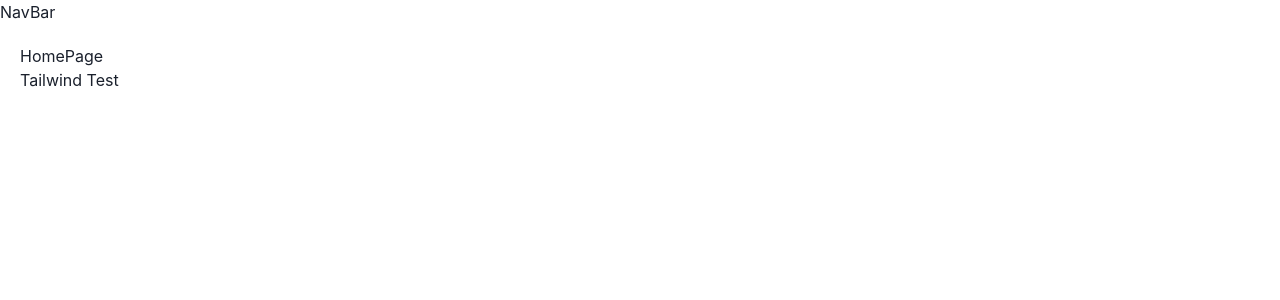
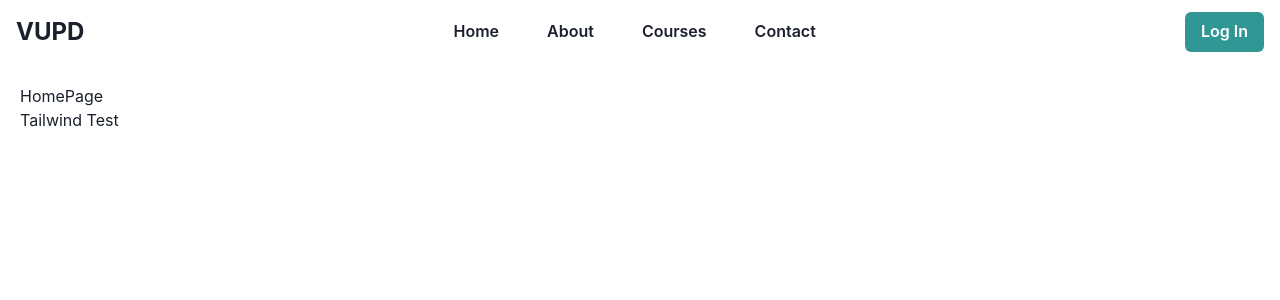
Before and after one commit to AiridasZal/VUPD, a React (Vite) app in the folder VUPD/: page / in a window 1280 px wide. Shown: the top 300 px of the page. Built offline with nearby package versions, Linux system fonts and the light colour scheme.

Commit message:
Implement NavBar

```diff
--- a/VUPD/package.json
+++ b/VUPD/package.json
@@ -10,6 +10,7 @@
     "preview": "vite preview"
   },
   "dependencies": {
+    "@chakra-ui/icons": "^2.1.1",
     "@chakra-ui/react": "^2.8.2",
     "@emotion/react": "^11.11.1",
     "@emotion/styled": "^11.11.0",
--- a/VUPD/src/components/NavBar.tsx
+++ b/VUPD/src/components/NavBar.tsx
@@ -1,5 +1,110 @@
+import { Link } from "react-router-dom";
+import {
+  Box,
+  Flex,
+  Text,
+  IconButton,
+  Stack,
+  useDisclosure,
+  useColorModeValue,
+  Drawer,
+  DrawerOverlay,
+  DrawerContent,
+  DrawerHeader,
+  DrawerBody,
+  Button,
+  VStack,
+} from "@chakra-ui/react";
+import { HamburgerIcon, CloseIcon } from "@chakra-ui/icons";
+
 const NavBar = () => {
-  return <div>NavBar</div>;
+  const { isOpen, onClose, onOpen } = useDisclosure();
+
+  return (
+    <Box bg={useColorModeValue("white", "gray.900")} px={4}>
+      <Flex h={16} alignItems={"center"} justifyContent={"space-between"}>
+        {/* Mobile menu button */}
+        <IconButton
+          size={"md"}
+          icon={isOpen ? <CloseIcon /> : <HamburgerIcon />}
+          aria-label={"Open Menu"}
+          display={{ md: "none" }}
+          onClick={isOpen ? onClose : onOpen}
+        />
+
+        {/* Logo or Brand */}
+        <Link to="/">
+          <Text
+            fontSize="2xl"
+            fontWeight="bold"
+            color={useColorModeValue("gray.800", "white")}
+          >
+            VUPD
+          </Text>
+        </Link>
+
+        {/* Centered Desktop Links */}
+        <Flex
+          justifyContent={{ base: "none", md: "center" }}
+          flex={1}
+          display={{ base: "none", md: "flex" }}
+        >
+          <Stack direction={"row"} spacing={4}>
+            <Button as={Link} to="/" variant="ghost">
+              Home
+            </Button>
+            <Button as={Link} to="/about" variant="ghost">
+              About
+            </Button>
+            <Button as={Link} to="/courses" variant="ghost">
+              Courses
+            </Button>
+            <Button as={Link} to="/contact" variant="ghost">
+              Contact
+            </Button>
+          </Stack>
+        </Flex>
+
+        {/* CTA Button */}
+        <Flex display={{ base: "none", md: "flex" }} alignItems={"center"}>
+          <Button as={Link} to="/login" variant="solid" colorScheme="teal">
+            Log In
+          </Button>
+        </Flex>
+      </Flex>
+
+      {/* Mobile Drawer */}
+      <Drawer isOpen={isOpen} placement="right" onClose={onClose} size="xs">
+        <DrawerOverlay />
+        <DrawerContent>
+          <DrawerHeader borderBottomWidth="1px">Navigation</DrawerHeader>
+          <DrawerBody>
+            <Stack as="nav" spacing={4} justifyContent="space-between" h="full">
+              {/* Navigation Links */}
+              <VStack spacing={4}>
+                <Button as={Link} to="/" w="full" variant="ghost">
+                  Home
+                </Button>
+                <Button as={Link} to="/about" w="full" variant="ghost">
+                  About
+                </Button>
+                <Button as={Link} to="/courses" w="full" variant="ghost">
+                  Courses
+                </Button>
+                <Button as={Link} to="/contact" w="full" variant="ghost">
+                  Contact
+                </Button>
+              </VStack>
+              {/* Log In CTA */}
+              <Button as={Link} to="/login" colorScheme="teal" w="full">
+                Log In
+              </Button>
+            </Stack>
+          </DrawerBody>
+        </DrawerContent>
+      </Drawer>
+    </Box>
+  );
 };
 
 export default NavBar;
```
Also changed, not shown: 1 other file (tests, documents, lock files or other folders).
